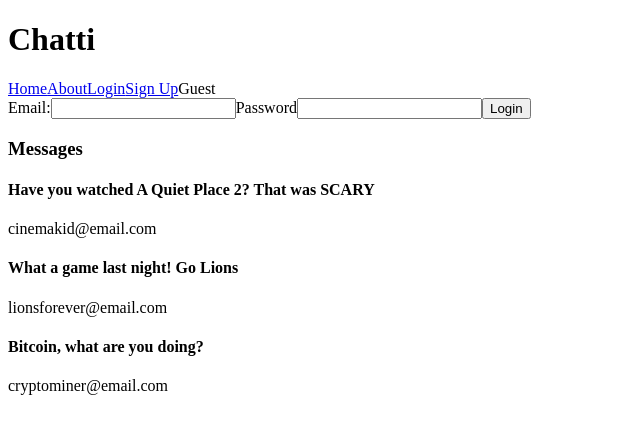
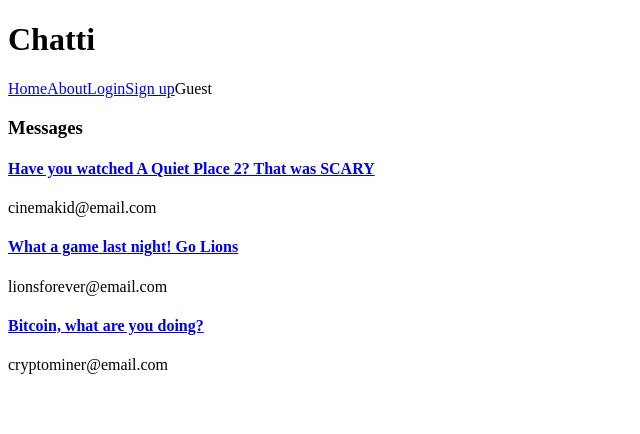
Before and after one commit to JairoAussie/fx2-chatti, a React (Create React App) app: page /messages in a window 1280 px wide. Shown: the top 434 px of the page, without its empty margins (0-640 px from the left). Built offline with nearby package versions, Linux system fonts and the light colour scheme.

Commit message:
routing day

```diff
--- a/package.json
+++ b/package.json
@@ -8,6 +8,7 @@
     "@testing-library/user-event": "^7.1.2",
     "react": "^17.0.2",
     "react-dom": "^17.0.2",
+    "react-router-dom": "^5.2.0",
     "react-scripts": "4.0.3"
   },
   "scripts": {
--- /dev/null
+++ b/src/components/About.js
@@ -0,0 +1,12 @@
+import React from 'react'
+
+const About = ()=>{
+    return(
+        <div>
+            <p>Chatti is the messaging App created by FlexTrack 2</p>
+            <p>June 2021 Brisbane</p>
+        </div>
+    )
+}
+
+export default About
--- a/src/components/App.js
+++ b/src/components/App.js
@@ -1,8 +1,12 @@
 import React, { useEffect, useState } from 'react'
+import {BrowserRouter, Route, Switch, Redirect} from 'react-router-dom'
+import About from './About'
+import NotFound from './NotFound'
 import Navigation from './Navigation'
 import LoginForm from './LoginForm'
 import MessageForm from './MessageForm'
 import Messages from './Messages'
+import Message from './Message'
 import initialMessageList from '../data/message-list.json'
 const App = () => {
   const [loggedInUser, setLoggedInUser] = useState("")
@@ -14,6 +18,7 @@ const App = () => {
 
   function addMessage(text){
     const message = {
+      id: getNextId(),
       text: text,
       user: loggedInUser
     }
@@ -26,16 +31,42 @@ const App = () => {
     setMessageList(initialMessageList)
   },[])
 
+  function getMessage(id){
+    return messageList.find(m=> m.id === parseInt(id))
+  }
+
+  function getNextId(){
+    const ids = messageList.map(m => m.id) //[3, 2, 1]
+    return ids.sort()[ids.length - 1] + 1 // -> [1, 2, 3] -> 3 -> 4
+  }
+
   return (
     <div >
       <h1>Chatti</h1>
-      <Navigation loggedInUser={loggedInUser} activateUser={activateUser}/>
-      { !loggedInUser ? <LoginForm activateUser={activateUser}/>
-      : <MessageForm loggedInUser={loggedInUser} addMessage={addMessage}/>
-      }
 
-
-      <Messages messageList={messageList}/>
+      <BrowserRouter>
+        <Navigation loggedInUser={loggedInUser} activateUser={activateUser}/>
+        <Switch>
+          <Route exact path="/">
+            <Redirect to="messages" />
+          </Route>
+          <Route exact path="/messages"
+            render={()=> <Messages messageList={messageList}/> }
+          />
+          <Route exact path="/messages/:id"
+            render={(props)=> <Message {...props}
+              message={getMessage(props.match.params.id)}/>}
+          />
+          <Route exact path="/about" component={About}/>
+          <Route exact path="/login"
+            render={(props)=> <LoginForm {...props} activateUser={activateUser} />}
+          />
+          <Route exact path="/newmessage"
+            render={(props)=> <MessageForm {...props} loggedInUser={loggedInUser} addMessage={addMessage}/>}
+          />
+          <Route component={NotFound} />
+        </Switch>
+      </BrowserRouter>
 
     </div>
   )
--- a/src/components/LoginForm.js
+++ b/src/components/LoginForm.js
@@ -1,6 +1,7 @@
 import React, { useState } from 'react'
 
-const LoginForm =({activateUser})=>{
+const LoginForm =({history, activateUser})=>{
+    console.log(history)
     const initialFormData = {
         email: "",
         password: ""
@@ -20,7 +21,7 @@ const LoginForm =({activateUser})=>{
         //console.log("You clicked login: ", formData.email)
         //console.log(formData.password)
         activateUser(formData.email)
-
+        return history.push("/messages")
 
     }
 
--- a/src/components/Message.js
+++ b/src/components/Message.js
@@ -1,11 +1,24 @@
 import React from 'react'
+import {Link} from 'react-router-dom'
 
 const Message =({message})=>{
+    //console.log(match)
+    //console.log(message)
     return(
         <div>
-            <h4>{message.text}</h4>
-            <p>{message.user}</p>
+            {message?
+            <>
+                <Link to={`/messages/${message.id}`} ><h4>{message.text}</h4></Link>
+                <p>{message.user}</p>
+            </>
+            :
+                <>
+                    <p>Invalid id for a message</p>
+                    <Link to="/messages">Go back to the home page</Link>
+                </>
+            }
         </div>
+
     )
 }
 
--- a/src/components/MessageForm.js
+++ b/src/components/MessageForm.js
@@ -1,6 +1,6 @@
 import React, { useState } from 'react'
 
-const MessageForm =({loggedInUser, addMessage})=>{
+const MessageForm =({history, loggedInUser, addMessage})=>{
     const initialFormData = {
         text: ""
     }
@@ -23,15 +23,21 @@ const MessageForm =({loggedInUser, addMessage})=>{
             ...formData,
             text: ""
         })
+        return history.push("/messages")
     }
 
     return(
         <div>
-            <form onSubmit={handleSubmit}>
-                <label htmlFor="text">What's on your mind {loggedInUser}?</label>
-                <input type="text" name="text" id="text" value={formData.text} onChange={handleFormData}/>
-                <input type="submit" value="Send" />
-            </form>
+            {loggedInUser?
+                <form onSubmit={handleSubmit}>
+                    <label htmlFor="text">What's on your mind {loggedInUser}?</label>
+                    <input type="text" name="text" id="text" value={formData.text} onChange={handleFormData}/>
+                    <input type="submit" value="Send" />
+                </form>
+            :
+                <p>you're not logged in</p>
+            }
+
         </div>
     )
 }
--- a/src/components/Navigation.js
+++ b/src/components/Navigation.js
@@ -1,4 +1,5 @@
 import React from 'react'
+import {Link} from 'react-router-dom'
 
 const Navigation =({loggedInUser, activateUser})=>{
     function logout(e){
@@ -9,16 +10,17 @@ const Navigation =({loggedInUser, activateUser})=>{
 
     return(
         <div>
-            <a href="/">Home</a>
-            <a href="/">About</a>
+            <Link to="/messages">Home</Link>
+            <Link to="/about">About</Link>
             {loggedInUser ?
                 <>
                     {loggedInUser}
-                    <a href="/" onClick={logout}>Logout</a>
+                    <Link to="/newmessage">Post a new message</Link>
+                    <Link to="/messages" onClick={logout}>Logout</Link>
                 </>
             :   <>
-                    <a href="/">Login</a>
-                    <a href="/">Sign Up</a>
+                    <Link to="/login">Login</Link>
+                    <Link to="/login">Sign up</Link>
                     Guest
                 </>
             }
--- /dev/null
+++ b/src/components/NotFound.js
@@ -0,0 +1,14 @@
+import React from 'react'
+import {Link} from 'react-router-dom'
+
+const NotFound=()=>{
+    return(
+        <div>
+            <p>404 error</p>
+            <p>This page does not exist</p>
+            <Link to="messages">Go back to the home page</Link>
+        </div>
+    )
+}
+
+export default NotFound
--- a/src/data/message-list.json
+++ b/src/data/message-list.json
@@ -1,5 +1,5 @@
 [
-    {"text": "Have you watched A Quiet Place 2? That was SCARY" ,"user": "cinemakid@email.com"},
-    {"text": "What a game last night! Go Lions" ,"user": "lionsforever@email.com"},
-    {"text": "Bitcoin, what are you doing?" ,"user": "cryptominer@email.com"}
+    {"id":3, "text": "Have you watched A Quiet Place 2? That was SCARY" ,"user": "cinemakid@email.com"},
+    {"id":2, "text": "What a game last night! Go Lions" ,"user": "lionsforever@email.com"},
+    {"id":1, "text": "Bitcoin, what are you doing?" ,"user": "cryptominer@email.com"}
 ]
```
Also changed, not shown: 1 other file (tests, documents, lock files or other folders).
